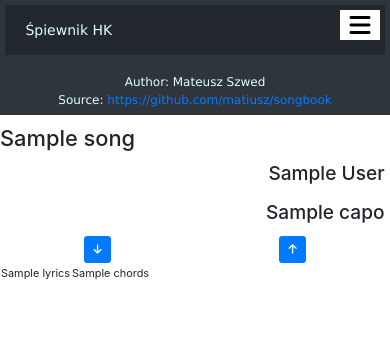
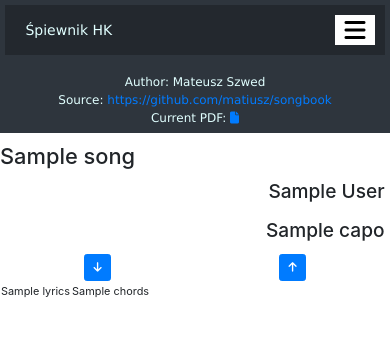
Before and after one commit to matiusz/songbook, a Flask app: template src/flask/templates/page.html in a window 390 px wide. Shown: the top 337 px of the page. Run offline with Flask 2, Linux system fonts and the light colour scheme; the template is opened without the code that fills it: most values are stand-ins (such as "Sample title", 1, 10 or a date in 2020); some libraries are stand-ins or nearby versions.

Commit message:
feat: Add PDF link

```diff
--- a/src/flask/static/style.css
+++ b/src/flask/static/style.css
@@ -128,8 +128,8 @@
     display: block;
     cursor: pointer;
     position: absolute;
-    right: 10px;
-    top: 10px;
+    right: 15px;
+    top: 15px;
     z-index: 10 !important;
     padding: 3px;
     background-color: #ffffff;
--- a/src/flask/templates/page.html
+++ b/src/flask/templates/page.html
@@ -53,7 +53,8 @@
             </div>
             <div style="text-align: center;"><br>
                     Author: Mateusz Szwed<br>
-                    Source: <a href="https://github.com/matiusz/songbook">https://github.com/matiusz/songbook</a>
+                    Source: <a href="https://github.com/matiusz/songbook">https://github.com/matiusz/songbook</a><br>
+                    Current PDF: <a href="/static/artifacts.html"><i class="fa fa-file"></i></a>
             </div>
         </div>
         {% autoescape false %}
```
